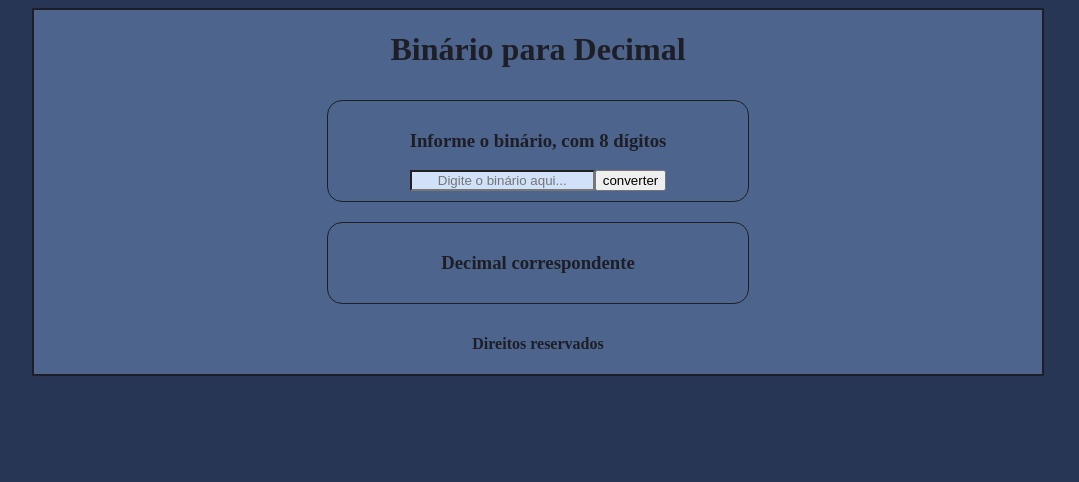
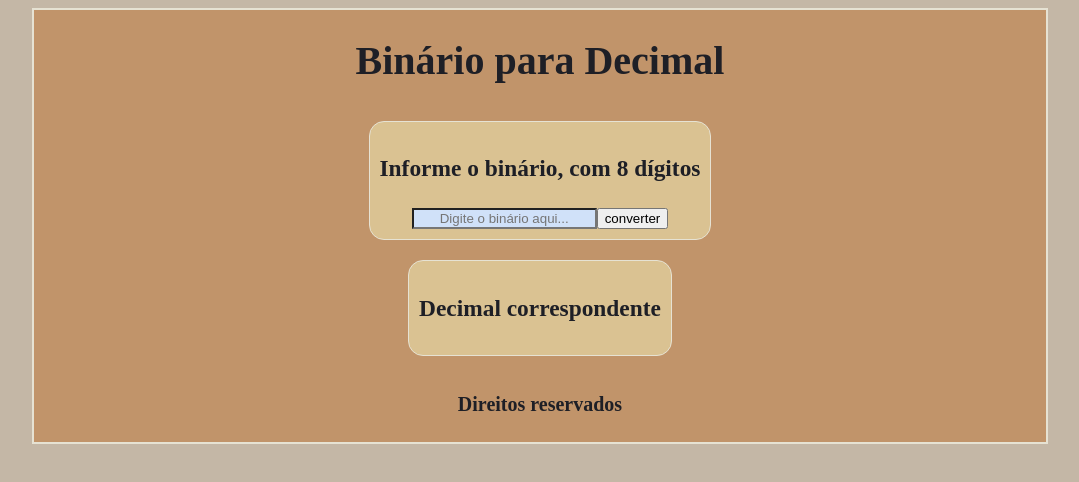
Before and after one commit to WENDEL4891/binaryToDecimal, a Next.js app: page / in a window 1280 px wide. Shown: the top 482 px of the page, without its empty margins (102-1181 px from the left). Built offline with nearby package versions, Linux system fonts and the light colour scheme.

Commit message:
Estilo atualizado.

```diff
--- a/components/Layout.module.css
+++ b/components/Layout.module.css
@@ -1,8 +1,29 @@
+@media all and (min-width: 572px) {
+    .containerLayout {
+        width: 80%;
+        font-size: 20px;
+    }
+}
+
+@media all and (min-max: 572px) {
+    .containerLayout {
+        width: 80%;
+        font-size: 20px;
+    }
+}
+
+@media all and (min-width: 572px) {
+    .containerLayout {
+        width: 80%
+    }
+}
+
 .containerLayout {
-    border: 2px solid #1e1f26;
+    border: 2px solid #e6e2d3;
     margin: auto 10%;
-    background-color: #4d648d;
+    background-color: #c1946a;
     color: #1e1f26;
+    width: 80%;
 }
 
 #tituloLayout {
--- a/components/Output.jsx
+++ b/components/Output.jsx
@@ -21,7 +21,9 @@ export default function Output (props) {
     return (
         <div className="card">
             <h3>Decimal correspondente</h3>
-            <output id={styles.decimalElement}>{getResult()}</output>
+            <output id={
+                getResult() ? styles.decimalElement : ""
+            }>{getResult()}</output>
         </div>
     )
 }
--- a/components/Output.module.css
+++ b/components/Output.module.css
@@ -1 +1,5 @@
-#decimalElement {}
+#decimalElement {
+    background-color: #e6e2d3;
+    padding: 5px;
+    border: 1px #444 solid;
+}
--- a/styles/global.css
+++ b/styles/global.css
@@ -1,13 +1,14 @@
 html {
-    background-color: #283655;
+    background-color: #c4b7a6;
 }
 
 .card {
-    border: solid #1e1f26 1px;
+    border: solid #e6e2d3 1px;
     border-radius: 15px;
-    min-width: 400px;
-    max-width: 600px;
+    /* min-width: 400px;
+    max-width: 600px; */
     margin: 10px;
     padding: 10px;
     text-align: center;
+    background-color: #dac292;
 }
```
